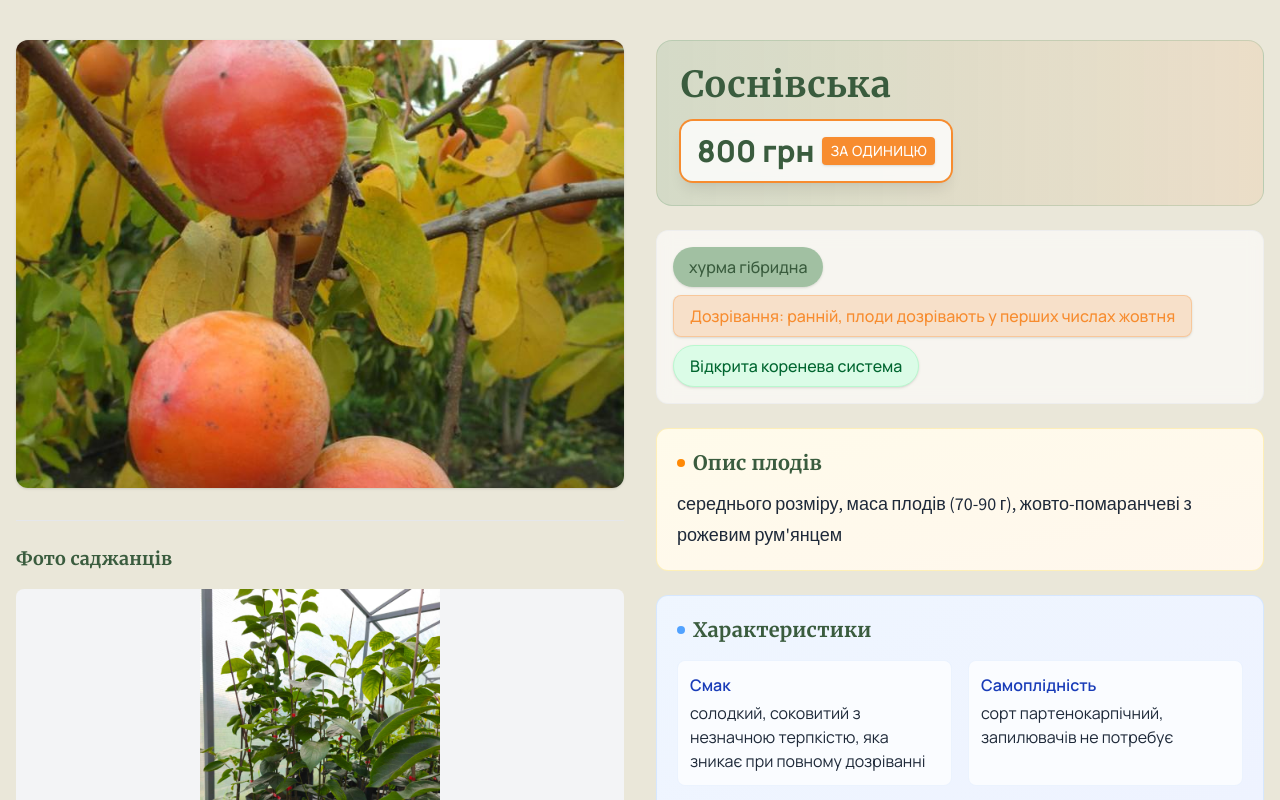
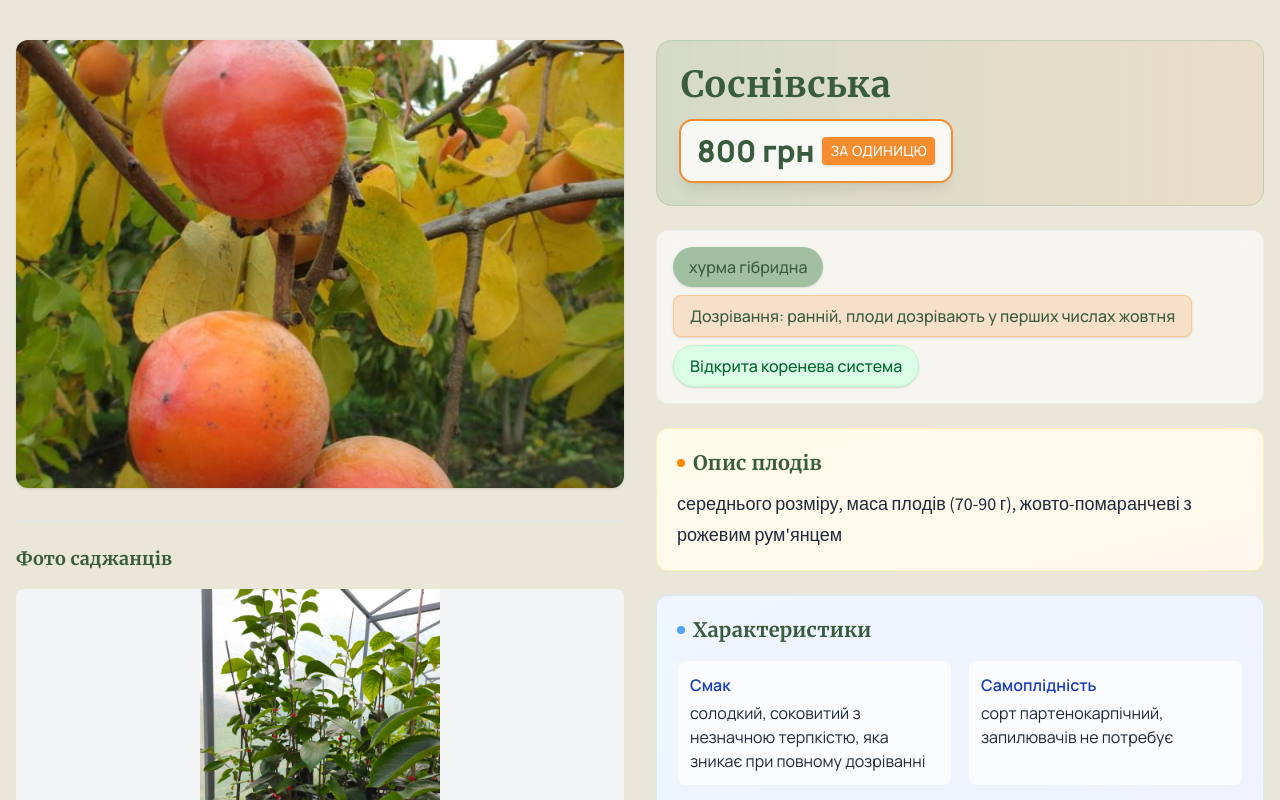
Before and after one commit to AndriiShopiak/grow-miracle, a Next.js app: page /products/1 in a window 1280 px wide. Shown: the top 800 px of the page. Built offline with nearby package versions, Linux system fonts and the light colour scheme.

Commit message:
fix: update text color for ripening term in product details for better visibility

```diff
--- a/src/components/products/DetailRight.tsx
+++ b/src/components/products/DetailRight.tsx
@@ -64,7 +64,7 @@ export default function DetailRight({ item }: { item: Cultivar }) {
           <span className="inline-flex items-center rounded-full bg-light-green/70 text-secondary text-base font-medium px-4 py-2 shadow-sm">
             {item.species}
           </span>
-          <span className="inline-flex items-center rounded-lg bg-accent/20 text-accent text-base font-medium px-4 py-2 shadow-sm border border-accent/30">
+          <span className="inline-flex items-center rounded-lg bg-accent/20 text-secondary text-base font-medium px-4 py-2 shadow-sm border border-accent/30">
             Дозрівання: {item.ripeningTerm}
           </span>
           <span className={`inline-flex items-center rounded-full text-base font-medium px-4 py-2 shadow-sm ${
```
